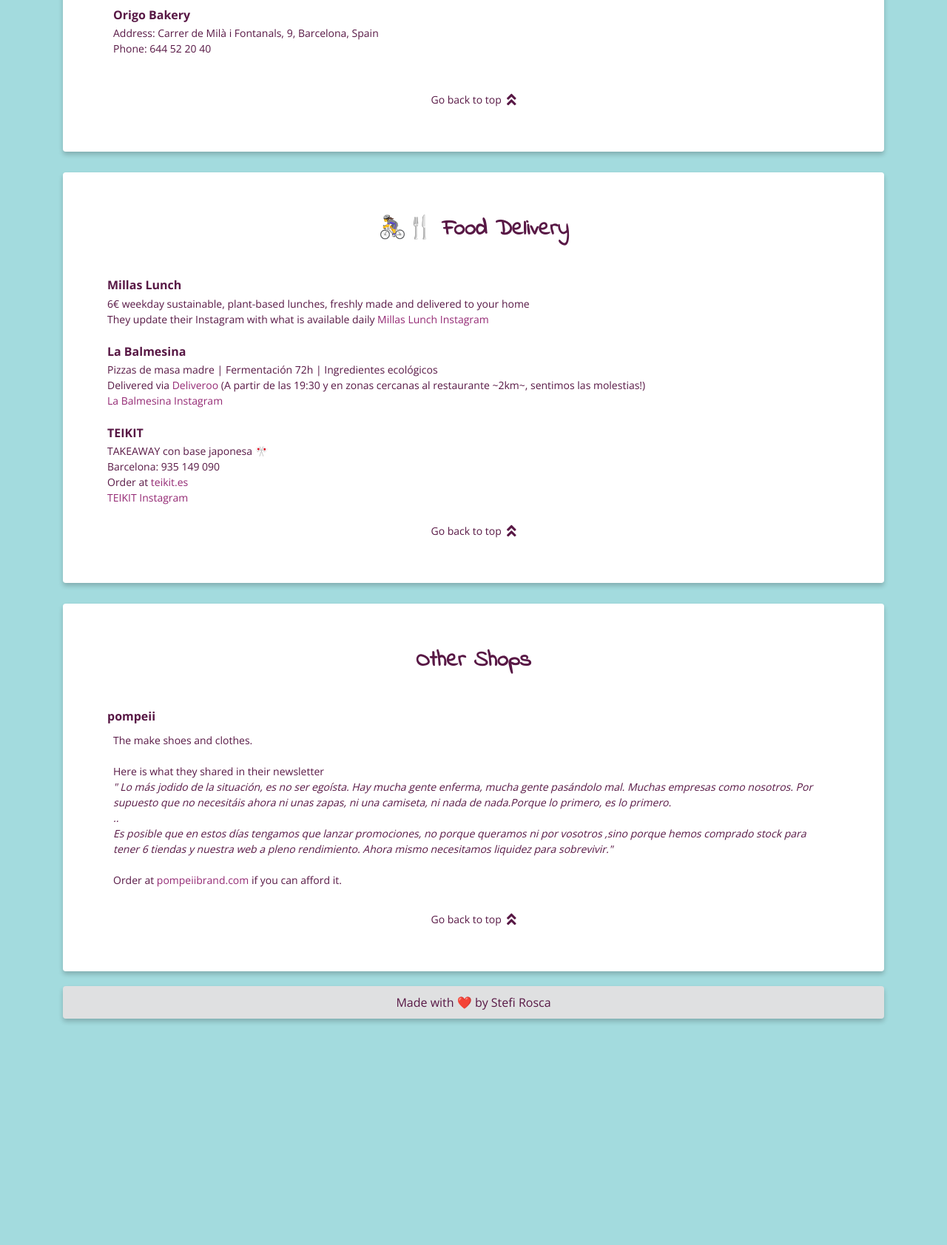
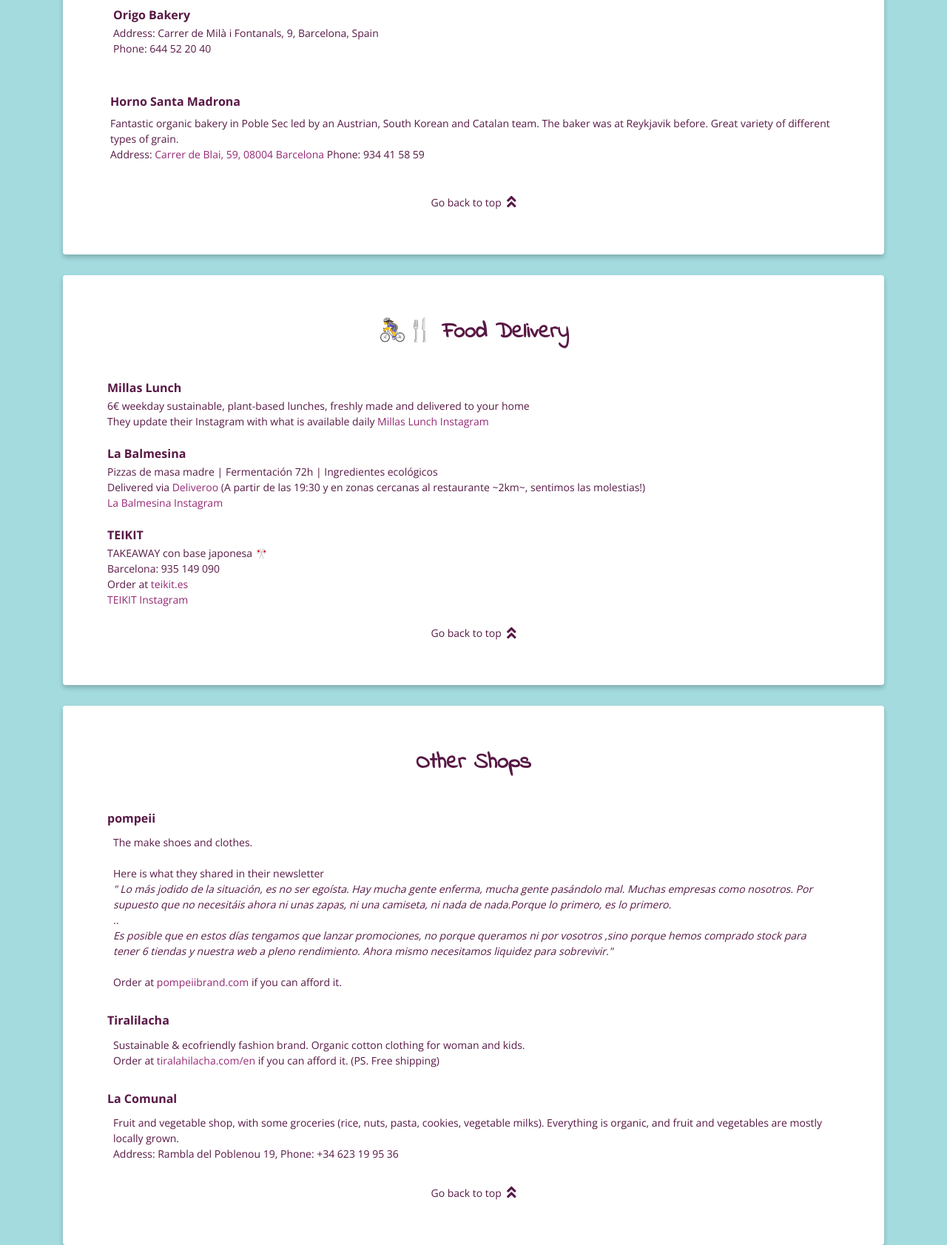
Before and after one commit to stefi23/support-local-business-bcn, a plain HTML site: page ES.html in a window 1280 px wide. Shown: the part 2076-3759 px from the top of the page at 74% size. Before the commit the page ends 3473 px from the top, so only its background shows below. Drawn offline with nearby package versions, Linux system fonts and the light colour scheme; a web font is replaced by a local one.

Commit message:
New places added

```diff
--- a/ES.html
+++ b/ES.html
@@ -363,6 +363,28 @@
                   <br />
                 </p>
               </div>
+              <div class="mb-4 text-left p-1">
+                <h4 class="pb-2">
+                  Horno Santa Madrona
+                </h4>
+
+                <p>
+                  Fantastic organic bakery in Poble Sec led by an Austrian,
+                  South Korean and Catalan team. The baker was at Reykjavik
+                  before. Great variety of different types of grain.
+                  <br />
+                  Address:
+                  <a
+                    style="color: #942974; "
+                    href="https://goo.gl/maps/FoaYx1CAD8L6u9xZ9"
+                    target="blank"
+                    >Carrer de Blai, 59, 08004 Barcelona</a
+                  >
+
+                  Phone: 934 41 58 59
+                  <br />
+                </p>
+              </div>
               <div class="text-center">
                 <a href="#top" class="backtoplink">
                   Go back to top &nbsp
@@ -505,6 +527,39 @@
                     if you can afford it.
                   </p>
                 </div>
+                <div class="mb-4 text-left">
+                  <h4 class="pb-1">
+                    <a href="https://www.tiralahilacha.com/en/" target="blank">
+                      Tiralilacha</a
+                    >
+                  </h4>
+
+                  <p class="p-2">
+                    Sustainable & ecofriendly fashion brand. Organic cotton
+                    clothing for woman and kids. <br />Order at
+                    <a
+                      href="https://www.tiralahilacha.com/en/"
+                      style="color: #942974; "
+                      target="blank"
+                    >
+                      tiralahilacha.com/en</a
+                    >
+                    if you can afford it. (PS. Free shipping)
+                  </p>
+                </div>
+                <div class="mb-4 text-left">
+                  <h4 class="pb-1">
+                    <a href="lacomunal.cat" target="blank"> La Comunal</a>
+                  </h4>
+
+                  <p class="p-2">
+                    Fruit and vegetable shop, with some groceries (rice, nuts,
+                    pasta, cookies, vegetable milks). Everything is organic, and
+                    fruit and vegetables are mostly locally grown.
+                    <br />
+                    Address: Rambla del Poblenou 19, Phone: +34 623 19 95 36
+                  </p>
+                </div>
               </div>
 
               <!-- <div class="mb-4 text-left">
```
Also changed, not shown: index.html (+74 -28 lines).
